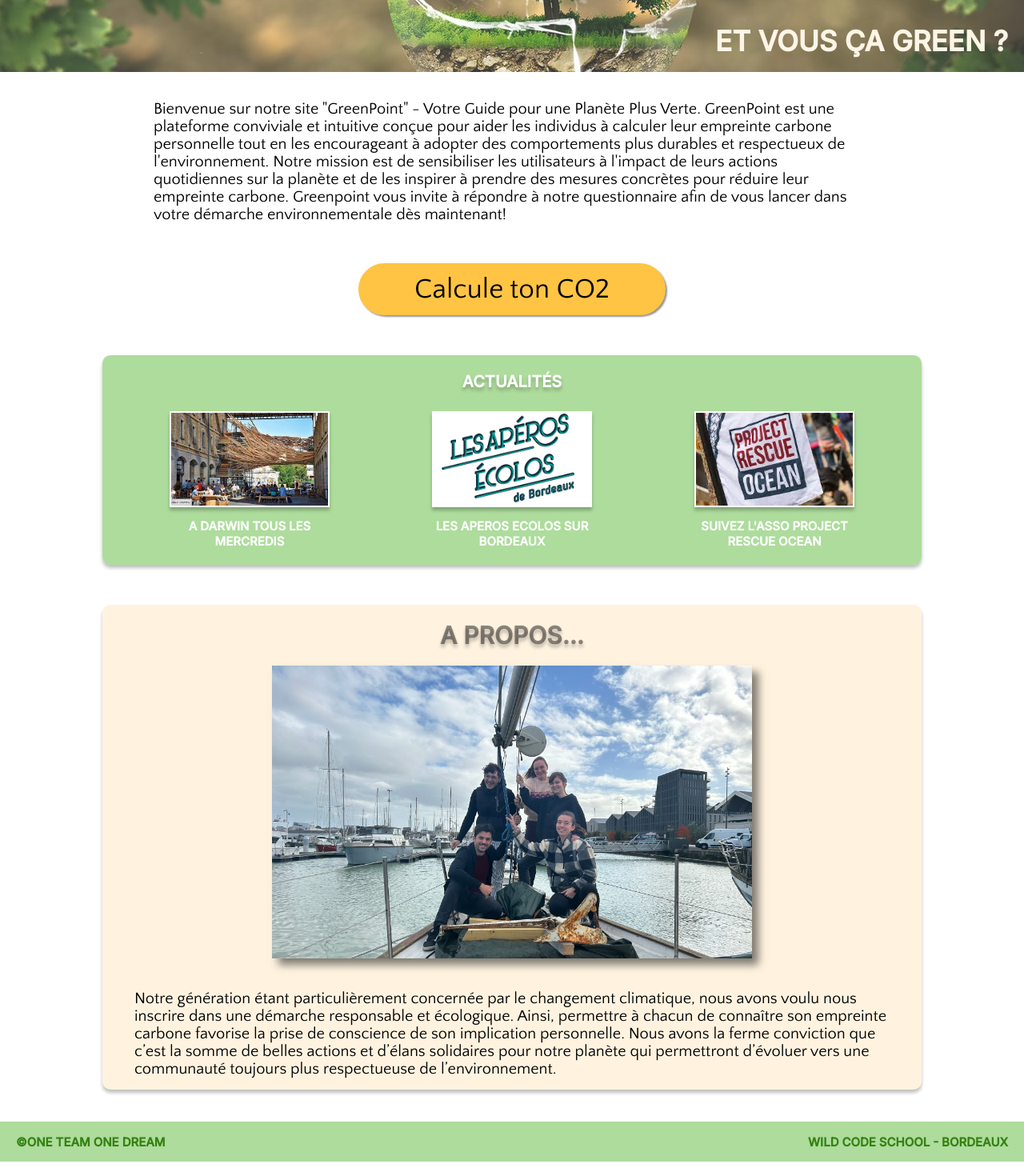
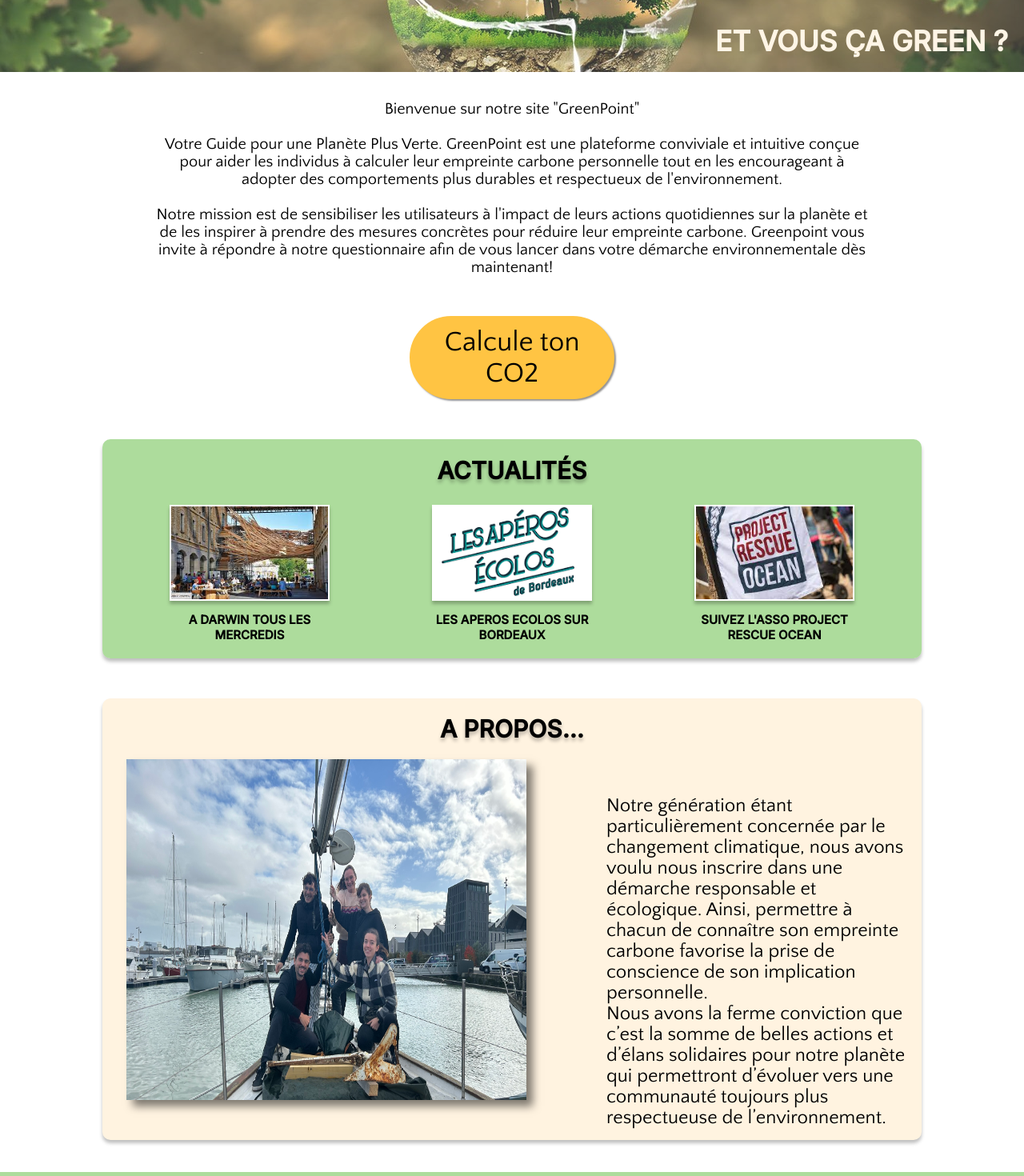
Before and after one commit to WildCodeSchool/2023-09-JS-BDX-P2-one-team-one-dream, a React (Vite) app in the folder frontend/: page / in a window 1280 px wide. Shown: the part 220-1690 px from the top of the page at 80% size. Built offline with nearby package versions, Linux system fonts and the light colour scheme; a web font is replaced by a local one.

Commit message:
finish css of home page

```diff
--- a/frontend/src/components/AboutUs.jsx
+++ b/frontend/src/components/AboutUs.jsx
@@ -4,6 +4,7 @@ function AboutUs() {
   return (
     <div className="Container_AboutUs">
       <h2 className="Title_AboutUs">A PROPOS...</h2>
+      <div className="description_container">
         <img
           className="Image_AboutUs"
           src="../src/assets/nous.jpeg"
@@ -11,13 +12,15 @@ function AboutUs() {
         />
         <p className="Description_AboutUs">
           Notre génération étant particulièrement concernée par le changement
-        climatique, nous avons voulu nous inscrire dans une démarche responsable
-        et écologique. Ainsi, permettre à chacun de connaître son empreinte
-        carbone favorise la prise de conscience de son implication personnelle.
+          climatique, nous avons voulu nous inscrire dans une démarche
+          responsable et écologique. Ainsi, permettre à chacun de connaître son
+          empreinte carbone favorise la prise de conscience de son implication
+          personnelle. <br />
           Nous avons la ferme conviction que c’est la somme de belles actions et
-        d’élans solidaires pour notre planète qui permettront d’évoluer vers une
-        communauté toujours plus respectueuse de l’environnement.
+          d’élans solidaires pour notre planète qui permettront d’évoluer vers
+          une communauté toujours plus respectueuse de l’environnement.
         </p>
+      </div>
     </div>
   );
 }
--- a/frontend/src/components/Actuality.jsx
+++ b/frontend/src/components/Actuality.jsx
@@ -27,7 +27,7 @@ function Actuality() {
         {Events.map((event) => {
           return (
             <div className="event" key={event.title}>
-              <a href={event.link}>
+              <a href={event.link} target="_blank" rel="noreferrer">
                 <img className="img" src={event.image} alt={event.title} />
               </a>
               <h4 className="text-actu">{event.title}</h4>
--- a/frontend/src/components/Description.jsx
+++ b/frontend/src/components/Description.jsx
@@ -4,16 +4,18 @@ function Description() {
   return (
     <div className="">
       <p className="bio">
-        Bienvenue sur notre site "GreenPoint" - Votre Guide pour une Planète
-        Plus Verte. GreenPoint est une plateforme conviviale et intuitive conçue
-        pour aider les individus à calculer leur empreinte carbone personnelle
-        tout en les encourageant à adopter des comportements plus durables et
-        respectueux de l'environnement. Notre mission est de sensibiliser les
-        utilisateurs à l'impact de leurs actions quotidiennes sur la planète et
-        de les inspirer à prendre des mesures concrètes pour réduire leur
-        empreinte carbone. Greenpoint vous invite à répondre à notre
-        questionnaire afin de vous lancer dans votre démarche environnementale
-        dès maintenant!
+        Bienvenue sur notre site "GreenPoint" <br />
+        <br />
+        Votre Guide pour une Planète Plus Verte. GreenPoint est une plateforme
+        conviviale et intuitive conçue pour aider les individus à calculer leur
+        empreinte carbone personnelle tout en les encourageant à adopter des
+        comportements plus durables et respectueux de l'environnement. <br />{" "}
+        <br />
+        Notre mission est de sensibiliser les utilisateurs à l'impact de leurs
+        actions quotidiennes sur la planète et de les inspirer à prendre des
+        mesures concrètes pour réduire leur empreinte carbone. Greenpoint vous
+        invite à répondre à notre questionnaire afin de vous lancer dans votre
+        démarche environnementale dès maintenant!
       </p>
     </div>
   );
--- a/frontend/src/styles/AboutUsStyle.scss
+++ b/frontend/src/styles/AboutUsStyle.scss
@@ -17,7 +17,6 @@
 
 .Title_AboutUs {
   font-family: "Inter", sans-serif;
-  color: rgba(0, 0, 0, 0.438);
   text-shadow: 0px 4px 4px rgba(0, 0, 0, 0.25);
   font-size: 20px;
   margin: 20px 0px 10px;
@@ -25,7 +24,7 @@
 
 .Description_AboutUs {
   font-family: "Quattrocento Sans", sans-serif;
-  font-size: 13px;
+  font-size: 11px;
   text-align: left;
   padding: 15px 20px 15px 20px;
 }
@@ -46,11 +45,18 @@
   }
 
   .Description_AboutUs {
-    font-size: 20px;
-    padding: 15px 40px;
+    font-size: 24px;
+    margin: 40px 0 0 80px;
+    width: 700px;
   }
 
   .Image_AboutUs {
-    width: 600px;
+    margin: 10px 0 50px 30px;
+    width: 500px;
+  }
+  .description_container {
+    display: flex;
+    flex-direction: row;
+    justify-content: center;
   }
 }
--- a/frontend/src/styles/Actuality.scss
+++ b/frontend/src/styles/Actuality.scss
@@ -10,14 +10,10 @@
   font-size: 20px;
 }
 
-.text-actu {
-  font-size: 14px;
-}
-
 .title-actu,
 .text-actu {
   font-family: "Inter", sans-serif;
-  color: white;
+  color: black;
 }
 
 .container_actu {
@@ -46,6 +42,9 @@
     &:nth-child(2) {
       flex-direction: row-reverse;
     }
+    .text-actu {
+      font-size: 14px;
+    }
 
     .img {
       width: 120px;
@@ -69,6 +68,9 @@
 @media screen and (min-width: 768px) {
   .container_actu {
     width: 80%;
+    .title-actu {
+      font-size: 30px;
+    }
     .actu-container {
       display: flex;
       justify-content: space-around;
@@ -86,9 +88,6 @@
           width: 200px;
           height: 120px;
         }
-        .title-actu {
-          font-size: 30px;
-        }
         .text-actu {
           font-size: 15px;
         }
--- a/frontend/src/styles/Button.scss
+++ b/frontend/src/styles/Button.scss
@@ -2,7 +2,7 @@
 
 .buttonQuiz {
   background-color: #ffc443;
-  width: 60%;
+  width: 50%;
   font-family: "Quattrocento Sans", sans-serif;
   font-size: 20px;
   border-radius: 60px;
@@ -12,15 +12,17 @@
   display: block;
   border: 3px solid #ffc443;
   box-shadow: 2px 2px 2px rgba(43, 41, 41, 0.501);
+  transition: transform 0.3s ease-in-out;
+  cursor: pointer;
 }
 
 .buttonQuiz:hover {
-  color: white;
+  transform: scale(1.07);
 }
 
 @media screen and (min-width: 768px) {
   .buttonQuiz {
-    width: 30%;
+    width: 20%;
     font-size: 35px;
     padding: 10px 6px 10px 6px;
   }
--- a/frontend/src/styles/Description.scss
+++ b/frontend/src/styles/Description.scss
@@ -7,7 +7,7 @@
   margin: 5px auto 0;
   width: 70%;
   // text-align: justify;
-  text-align: left;
+  text-align: center;
 }
 
 @media screen and (min-width: 768px) {
--- a/frontend/src/styles/Quizz.scss
+++ b/frontend/src/styles/Quizz.scss
@@ -63,7 +63,8 @@
         cursor: pointer;
       }
       .close:hover {
-        stroke: red;
+        transition: transform 0.3s ease-in-out;
+        transform: scale(1.05);
       }
     }
 
```
Lines whose indentation alone changed are shown as unchanged.
